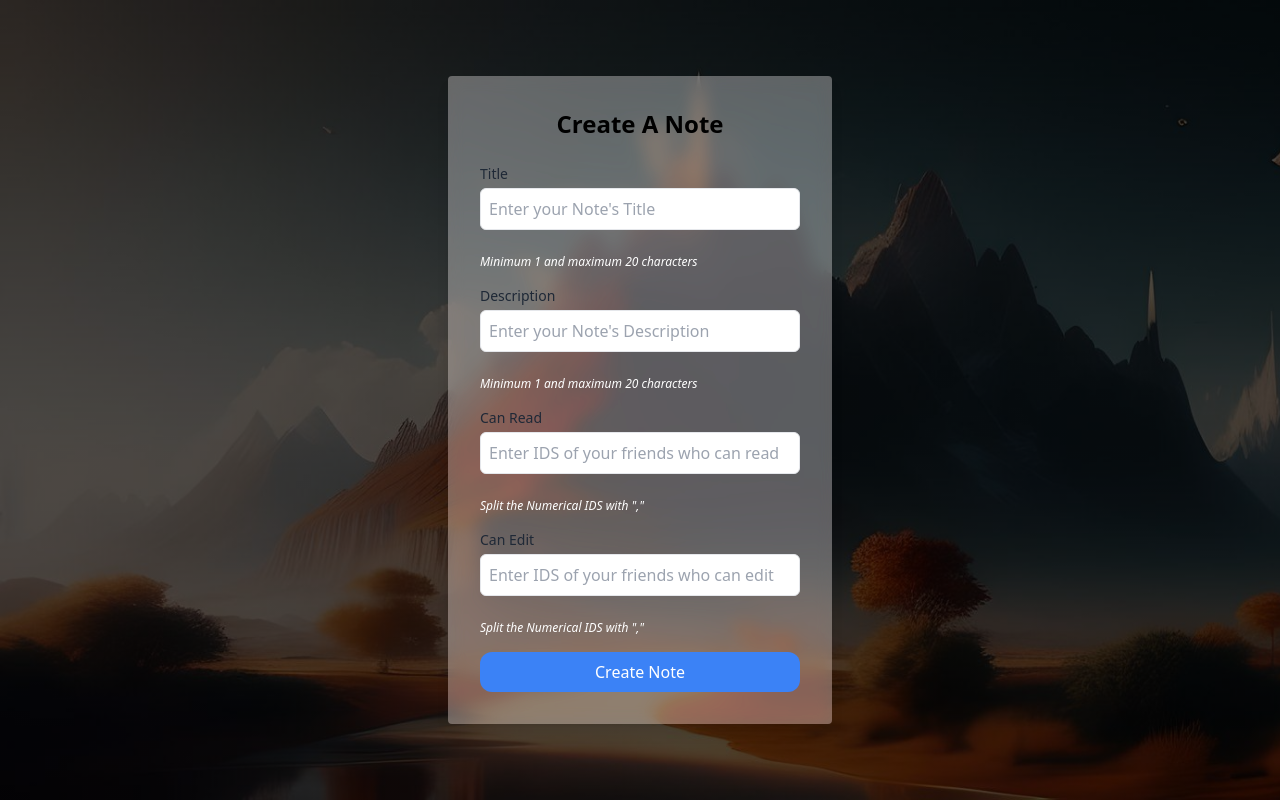
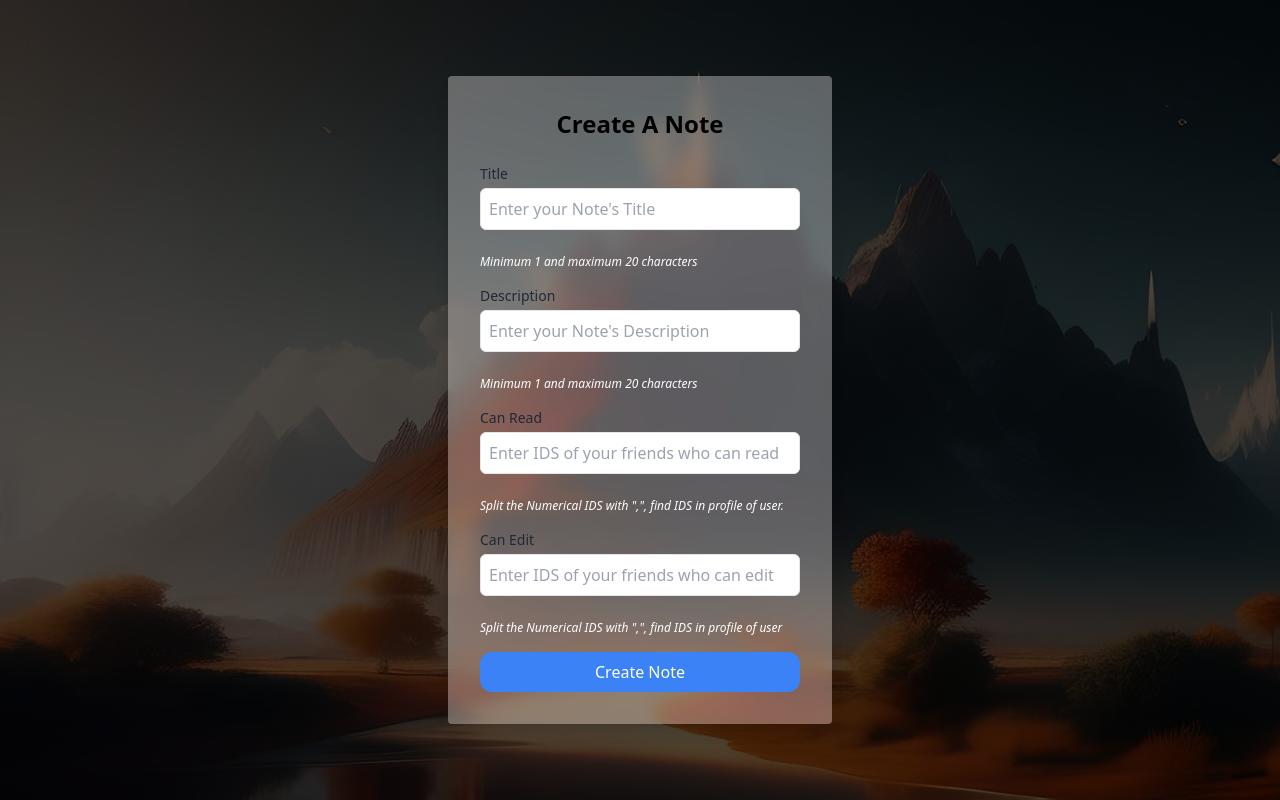
Before and after one commit to Mr-warriyo/weirdo-writes, a React (Vite) app in the folder client/: page /create in a window 1280 px wide. Built offline with nearby package versions, Linux system fonts and the light colour scheme.

Commit message:
Link for Dashboard, and added user token for copy

```diff
--- a/client/src/components/notes/create.jsx
+++ b/client/src/components/notes/create.jsx
@@ -102,7 +102,7 @@ const Create = () => {
             />
             <br />
             <br />
-            <p className="text-white text-xs italic">Split the Numerical IDS with ","</p>
+            <p className="text-white text-xs italic">Split the Numerical IDS with ",", find IDS in profile of user.</p>
           </div>
           <div className="mb-4">
             <label htmlFor="text" className="block text-sm font-medium text-gray-800">
@@ -121,7 +121,7 @@ const Create = () => {
             />
             <br />
             <br />
-            <p className="text-white text-xs italic">Split the Numerical IDS with ","</p>
+            <p className="text-white text-xs italic">Split the Numerical IDS with ",", find IDS in profile of user</p>
           </div>
 
           <button type='submit' className="w-full bg-blue-500 text-white py-2 rounded-xl hover:bg-blue-600 focus:outline-none focus:ring focus:border-blue-300">
--- a/client/src/components/user/profile.jsx
+++ b/client/src/components/user/profile.jsx
@@ -32,7 +32,7 @@ const ProfilePage = () => {
                                 </h1>
                             </div>
                             <div className="flex items-center m-4">
-                                <Link to="/profile">
+                                <Link to="/dashboard">
                                     <svg xmlns="http://www.w3.org/2000/svg" fill="none" viewBox="0 0 24 24" strokeWidth={1.5} stroke="currentColor" className="w-10 h-10">
                                         <path strokeLinecap="round" strokeLinejoin="round" d="M17.982 18.725A7.488 7.488 0 0 0 12 15.75a7.488 7.488 0 0 0-5.982 2.975m11.963 0a9 9 0 1 0-11.963 0m11.963 0A8.966 8.966 0 0 1 12 21a8.966 8.966 0 0 1-5.982-2.275M15 9.75a3 3 0 1 1-6 0 3 3 0 0 1 6 0Z" />
                                     </svg>
@@ -55,6 +55,10 @@ const ProfilePage = () => {
                             <br />
                             <h1 className="font-headingM font-extrabold text-5xl smallT">
                                 Email: {email}
+                            </h1>
+                            <br />
+                            <h1 className="font-headingM font-extrabold text-5xl smallT">
+                                ID: {token}
                             </h1>
                         </div>
                     </div>
```
